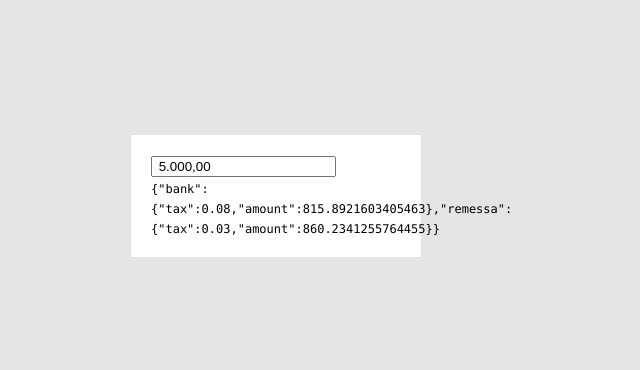
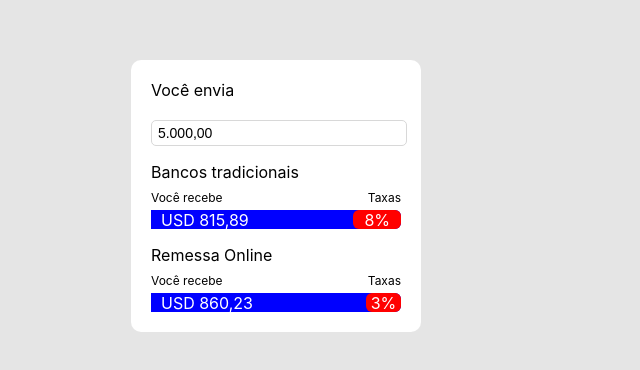
Before and after one commit to jhonylucas74/code-do-jo, a React (Create React App) app: page / in a window 1280 px wide. Shown: the part 204-574 px from the top of the page, without its empty margins (364-1004 px from the left). Built offline with nearby package versions, Linux system fonts and the light colour scheme.

Commit message:
feat(ComparePrincing): Create compare princing component - group5

```diff
--- a/package.json
+++ b/package.json
@@ -9,6 +9,7 @@
     "react": "^17.0.2",
     "react-dom": "^17.0.2",
     "react-scripts": "5.0.0",
+    "styled-components": "^5.3.3",
     "web-vitals": "^2.1.0"
   },
   "scripts": {
--- /dev/null
+++ b/src/components/ReceivingBar/ReceivingBar.js
@@ -0,0 +1,28 @@
+import { useState, useEffect } from 'react'
+import * as S from './ReceivingBarStyle'
+
+const ReceivingBar = function({ institutionName, amount, tax }) {
+  return (
+    <div>
+      <S.TextContainer>
+        <p>{ institutionName }</p>
+        <S.DescriptionDiv>
+          <span>Você recebe</span>
+          <span>Taxas</span>
+        </S.DescriptionDiv>
+      </S.TextContainer>
+
+      <S.Container>
+        <S.AmountBar tax={ tax }>
+          USD { amount.toFixed(2).replace('.', ',') }
+        </S.AmountBar>
+        <S.TaxBar tax={ tax }>
+          { (tax * 100).toFixed(0) }%
+        </S.TaxBar>
+      </S.Container>
+    </div>
+  )
+
+}
+
+export default ReceivingBar;
--- /dev/null
+++ b/src/components/ReceivingBar/ReceivingBarStyle.js
@@ -0,0 +1,54 @@
+import styled from 'styled-components'
+
+const MULTIPLIER = 3;
+
+export const Container = styled.div`
+  display: flex;
+  background: blue;
+  border-radius: 6px;
+  width: 100%;
+  height: 19px;
+  justify-content: space-between;
+`
+export const AmountBar = styled.div`
+  width: ${(props) => `${(1 - props.tax) * 100}%`};
+  background: blue;z
+  border-radius: 6px;
+  color: white;
+  padding: 5px 10px;
+  display: flex;
+  align-items: center;
+`
+
+export const TaxBar = styled.div`
+  width: ${(props) => `${(props.tax * 100) * MULTIPLIER}%`};
+  min-width: 14%;
+  border-radius: 6px;
+  background: red;
+  color: white;
+  display: flex;
+  align-items: center;
+  justify-content: center;
+  pading: 10px 10px;
+  transition: .5s all;
+`
+
+export const DescriptionDiv = styled.div`
+  display: flex;
+  justify-content: space-between;
+
+  span {
+    font-size: 12px;
+    margin-bottom: 5px;
+  }
+`
+
+export const TextContainer = styled.div`
+  display: flex;
+  flex-direction: column;
+  gap: 1px;
+
+  p {
+    margin-bottom: 7px;
+  }
+`
--- a/src/components/comparePricing/ComparePricing.css
+++ b/src/components/comparePricing/ComparePricing.css
@@ -3,6 +3,7 @@
   width: 100%;
   max-width: 250px;
   background-color: #fff;
+  border-radius: 10px;
 }
 
 .compare-pricing code {
--- a/src/components/comparePricing/ComparePricing.js
+++ b/src/components/comparePricing/ComparePricing.js
@@ -1,28 +1,41 @@
 import { useState, useEffect } from 'react'
 import PrincingService from '../../services/PricingService'
 import CurrencyInput from '../currencyInput/CurrencyInput'
+import ReceivingBar from '../ReceivingBar/ReceivingBar'
 import './ComparePricing.css'
 
 const pricing = new PrincingService()
 
 const ComparePricing = () => {
 	const [amount, setAmount] =	useState(5000)
-  const [simulation, setSimulation] = useState('')
+  const [bank, setBank] = useState('')
+  const [remessa, setRemessa] = useState('')
 
 	useEffect(() => {
     pricing.simulate(amount).then(res => {
-      setSimulation(JSON.stringify(res))
+      setBank(res.bank)
+      setRemessa(res.remessa)
     })
 	}, [amount])
 
-  return (
+  if (bank && remessa) return (
     <div className="compare-pricing">
       <CurrencyInput value={amount} onChange={setAmount} />
       <div>
-        <code>{simulation}</code>
+        <ReceivingBar
+          institutionName="Bancos tradicionais"
+          amount={ bank.amount }
+          tax={ bank.tax }
+        />
+        <ReceivingBar
+          institutionName="Remessa Online"
+          amount={ remessa.amount}
+          tax={ remessa.tax }
+        />
       </div>
     </div>
   )
+return (<p>Loading..</p>)
 }
 
 export default ComparePricing
--- a/src/components/currencyInput/CurrencyInput.js
+++ b/src/components/currencyInput/CurrencyInput.js
@@ -1,3 +1,4 @@
+import * as S from './currencyInputStyle';
 
 const moneyformatter =  new Intl.NumberFormat('pt-BR', { style: 'currency', currency: 'BRL' });
 
@@ -16,10 +17,14 @@
 
 const CurrencyInput = ({ value, onChange, ...props }) => {
 	return (
-  	<input
-      {...props}
-      value={valueToMoney(value)}
-      onChange={e => onChange(moneyToValue(e.target.value))} />
+    <>
+      <span> Você envia</span> <br /><br />
+      <S.Input
+        {...props}
+        value={valueToMoney(value)}
+        onChange={e => onChange(moneyToValue(e.target.value))}
+      />
+    </>
   );
 }
 
--- /dev/null
+++ b/src/components/currencyInput/currencyInputStyle.js
@@ -0,0 +1,9 @@
+import styled from "styled-components"
+
+export const Input = styled.input`
+  width: 100%;
+  height: 22px;
+  border-radius: 5px;
+  border: 1px solid #D8D8D8;
+  font-size: 14px;
+`
```
